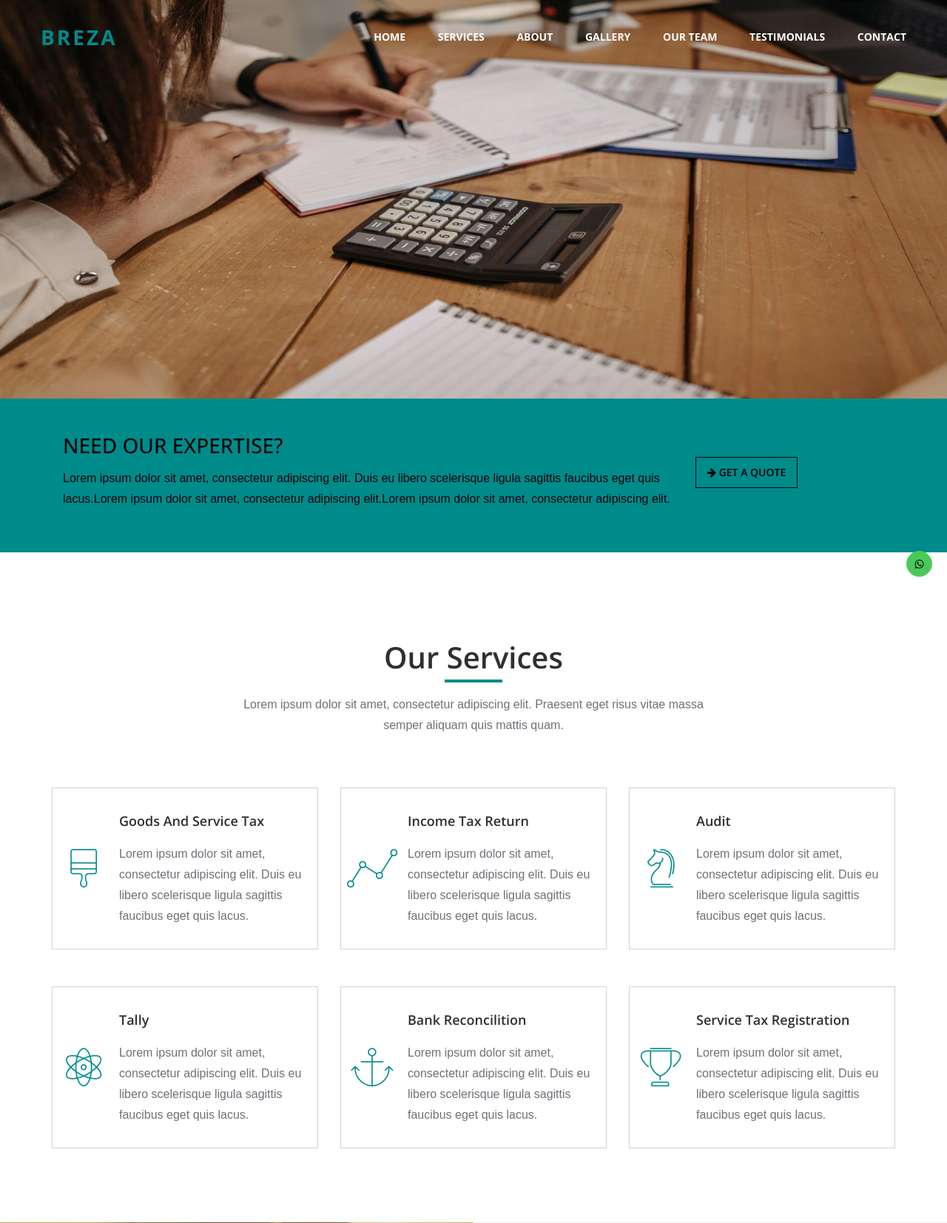
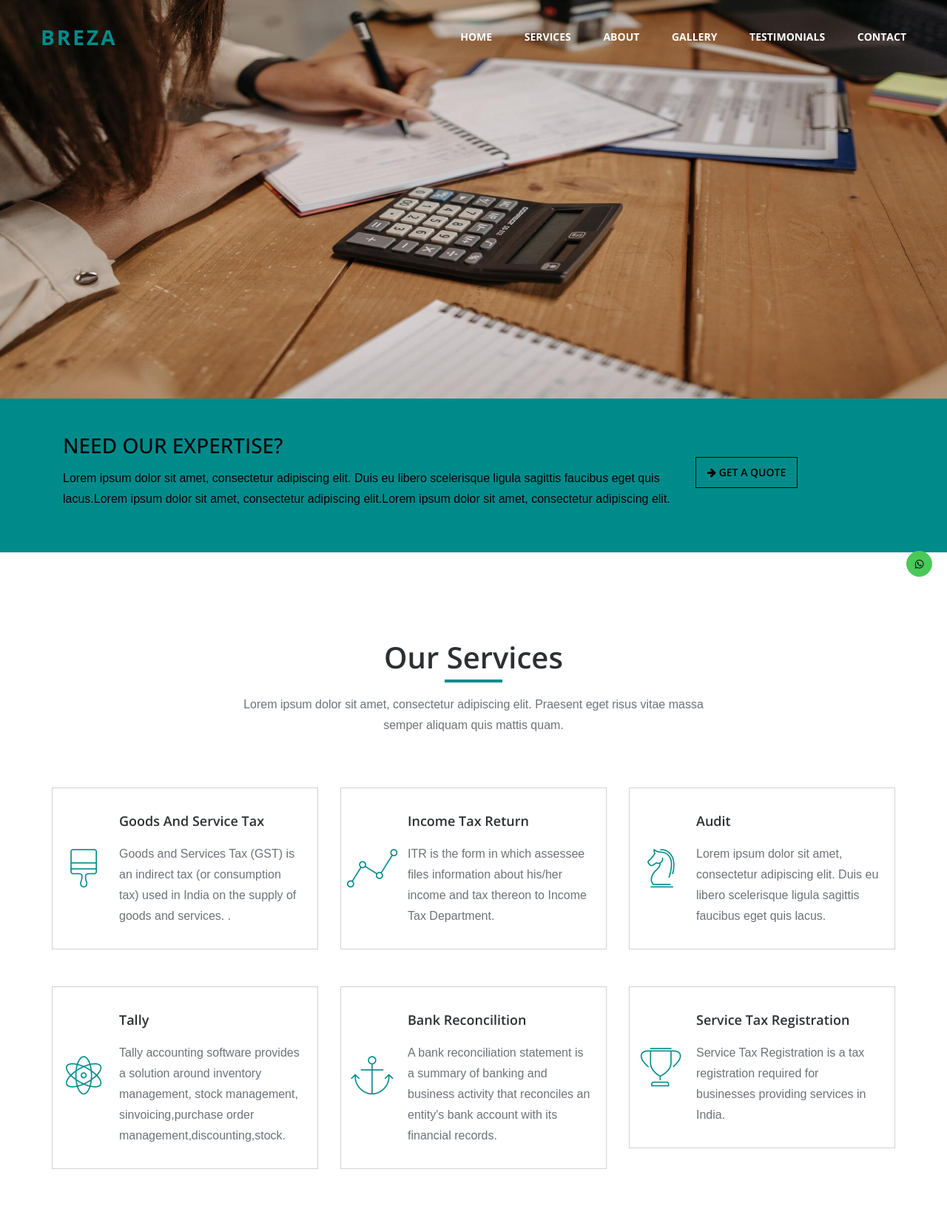
Before and after one commit to singhalrishabh/Cyntaxa, a PHP site: page / in a window 1280 px wide. Shown: the top 1654 px of the page at 74% size. Run offline with PHP 8.4, Linux system fonts and the light colour scheme; some libraries are stand-ins or nearby versions; some web fonts are replaced.

Commit message:
make it better

```diff
--- a/css/footer.css
+++ b/css/footer.css
@@ -205,7 +205,7 @@
 .dk-footer-form {
  position: relative; }
  .dk-footer-form input[type=email] {
-   padding: 14px 28px;
+   padding: 22px 28px;
    border-radius: 50px;
    background: #2E2E2E;
    border: 1px solid #2E2E2E; }
--- a/index.html
+++ b/index.html
@@ -35,7 +35,7 @@
             <li><a href="#services">Services</a></li>
             <li><a href="#content-3-10">About</a></li>
             <li><a href="#gallery">Gallery</a></li>
-            <li><a href="#teams">Our Team</a></li>
+            <!-- <li><a href="#teams">Our Team</a></li> -->
             <li><a href="#testimonials">Testimonials</a></li>
             <li><a href="#contact">Contact</a></li>
           </ul>
@@ -48,7 +48,7 @@
       <div class="slider-banner">
         <div data-lazy-background="images/slides/GST.jpg">
           <h3 data-pos="['68%', '-40%', '58%', '12%']" data-duration="700" data-effect="move">
-            MARKETING
+            accounting
           </h3> <br>
           <p data-pos="['75%', '110%', '75%', '12%']" data-duration="700" data-effect="move">
             Lorem ipsum dolor sitamet consectetur adipiscing
@@ -56,7 +56,7 @@
         </div>
         <div data-lazy-background="images/slides/GST.jpg">
           <h3 data-pos="['68%', '-40%', '58%', '12%']" data-duration="700" data-effect="move">
-            STRATEGY
+            Taxation
           </h3> <br>
           <p data-pos="['75%', '110%', '75%', '12%']" data-duration="700" data-effect="move">
             Lorem ipsum dolor sitamet consectetur adipiscing
@@ -96,13 +96,13 @@
         <div class="col-md-4 col-sm-6 services text-center"> <span class="icon icon-paintbrush"></span>
           <div class="services-content">
             <h5>goods and service tax</h5>
-            <p>Lorem ipsum dolor sit amet, consectetur adipiscing elit. Duis eu libero scelerisque ligula sagittis faucibus eget quis lacus.</p>
+            <p>Goods and Services Tax (GST) is an indirect tax (or consumption tax) used in India on the supply of goods and services. .</p>
           </div>
         </div>
         <div class="col-md-4 col-sm-6 services text-center"> <span class="icon icon-linegraph"></span>
           <div class="services-content">
             <h5>income tax return</h5>
-            <p>Lorem ipsum dolor sit amet, consectetur adipiscing elit. Duis eu libero scelerisque ligula sagittis faucibus eget quis lacus.</p>
+            <p>ITR is the form in which assessee files information about his/her income and tax thereon to Income Tax Department.</p>
           </div>
         </div>
         <div class="col-md-4 col-sm-6 services text-center"> <span class="icon icon-strategy"></span>
@@ -114,19 +114,19 @@
         <div class="col-md-4 col-sm-6 services text-center"> <span class="icon icon-genius"></span>
           <div class="services-content">
             <h5>tally</h5>
-            <p>Lorem ipsum dolor sit amet, consectetur adipiscing elit. Duis eu libero scelerisque ligula sagittis faucibus eget quis lacus.</p>
+            <p>Tally accounting software provides a solution around inventory management, stock management, sinvoicing,purchase order management,discounting,stock.</p>
           </div>
         </div>
         <div class="col-md-4 col-sm-6 services text-center"> <span class="icon icon-anchor"></span>
           <div class="services-content">
             <h5>bank reconcilition</h5>
-            <p>Lorem ipsum dolor sit amet, consectetur adipiscing elit. Duis eu libero scelerisque ligula sagittis faucibus eget quis lacus.</p>
+            <p>A bank reconciliation statement is a summary of banking and business activity that reconciles an entity's bank account with its financial records.</p>
           </div>
         </div>
         <div class="col-md-4 col-sm-6 services text-center"> <span class="icon icon-trophy"></span>
           <div class="services-content">
             <h5>service tax registration</h5>
-            <p>Lorem ipsum dolor sit amet, consectetur adipiscing elit. Duis eu libero scelerisque ligula sagittis faucibus eget quis lacus.</p>
+            <p>Service Tax Registration is a tax registration required for businesses providing services in India.</p>
           </div>
         </div>
       </div>
@@ -560,7 +560,7 @@
                 </div>
                 <!-- End contact Icon -->
                 <div class="contact-info">
-                  <h3>95 711 9 5353</h3>
+                  <h3>8503934119</h3>
                   <p>Give us a call</p>
                 </div>
                 <!-- End Contact Info -->
```
